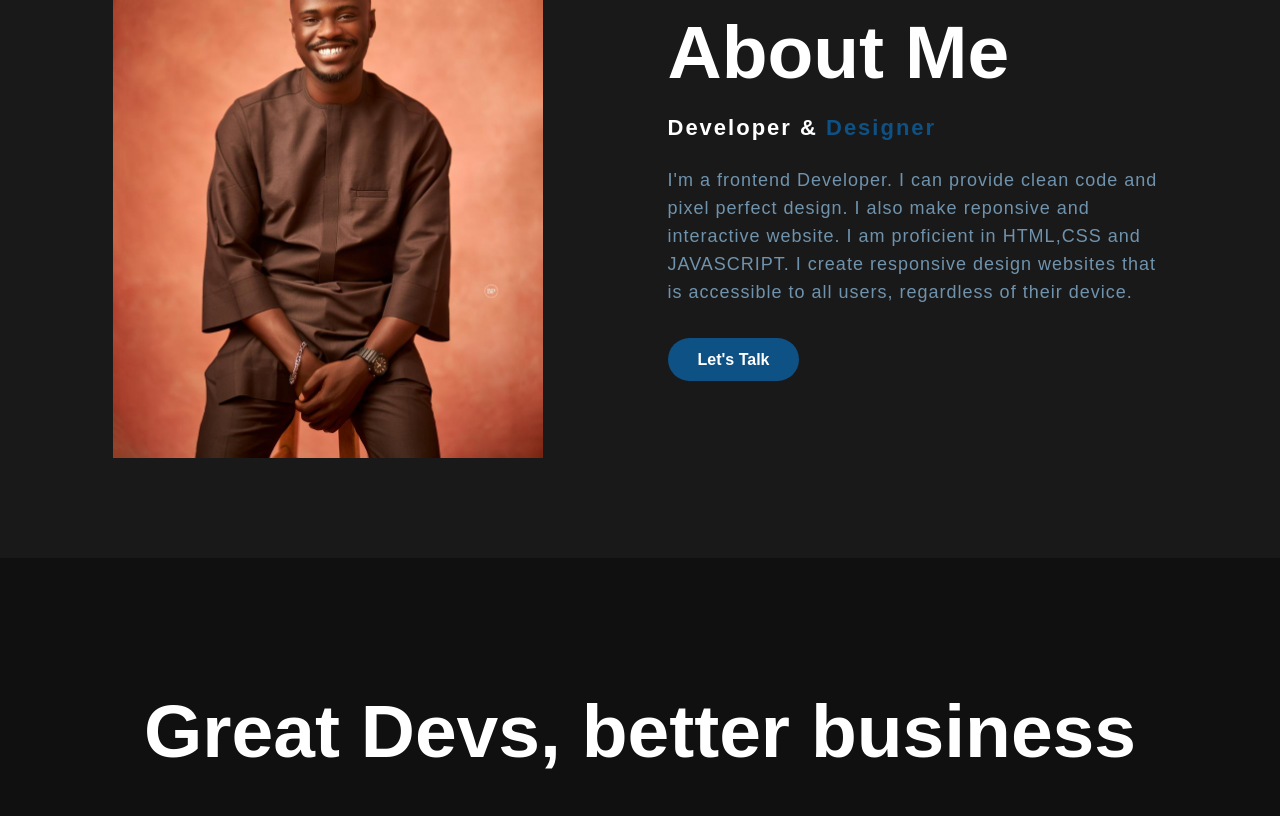
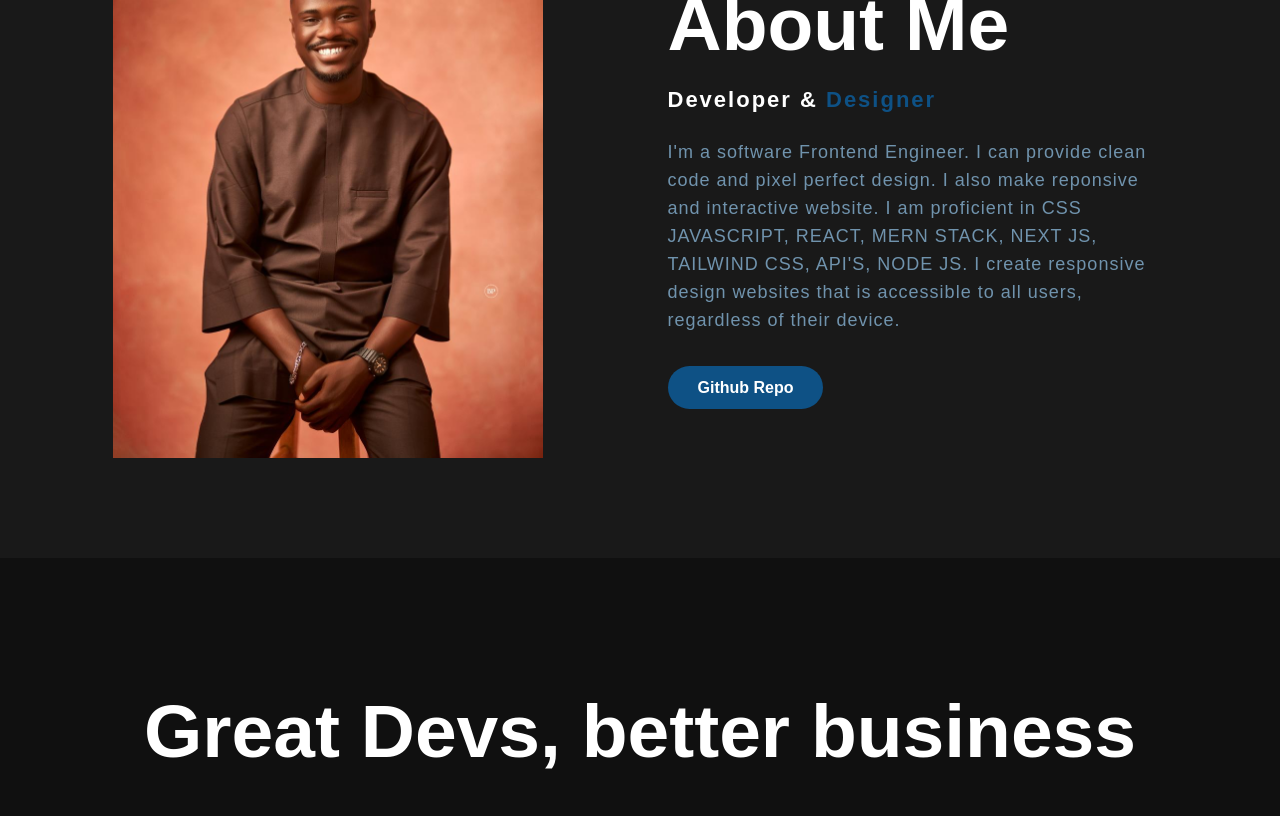
Before and after one commit to titosco/my-portfolio, a plain HTML site: page portfolio site/index.html in a window 1280 px wide. Shown: the part 820-1636 px from the top of the page. Drawn offline with Linux system fonts and the light colour scheme.

Commit message:
final edit

```diff
--- a/portfolio site/index.html
+++ b/portfolio site/index.html
@@ -49,8 +49,8 @@
           <div class="about-text">
             <h2>About Me</h2>
             <h5>Developer & <span>Designer</span></h5>
-            <p>I'm a frontend Developer. I can provide clean code and pixel perfect design. I also make reponsive  and interactive website. I am proficient in HTML,CSS and JAVASCRIPT. I create  responsive design websites that is accessible to all users, regardless of their device.</p>
-            <a href=" https://wa.me/08037262119" target="_blank" type="button">Let's Talk</a>
+            <p>I'm a software Frontend Engineer. I can provide clean code and pixel perfect design. I also make reponsive  and interactive website. I am proficient in CSS JAVASCRIPT, REACT, MERN STACK, NEXT JS, TAILWIND CSS, API'S, NODE JS. I create  responsive design websites that is accessible to all users, regardless of their device.</p>
+            <a href="https://github.com/titosco" target="_blank" type="button">Github Repo</a>
           </div>
         </div>
       </section>
```
